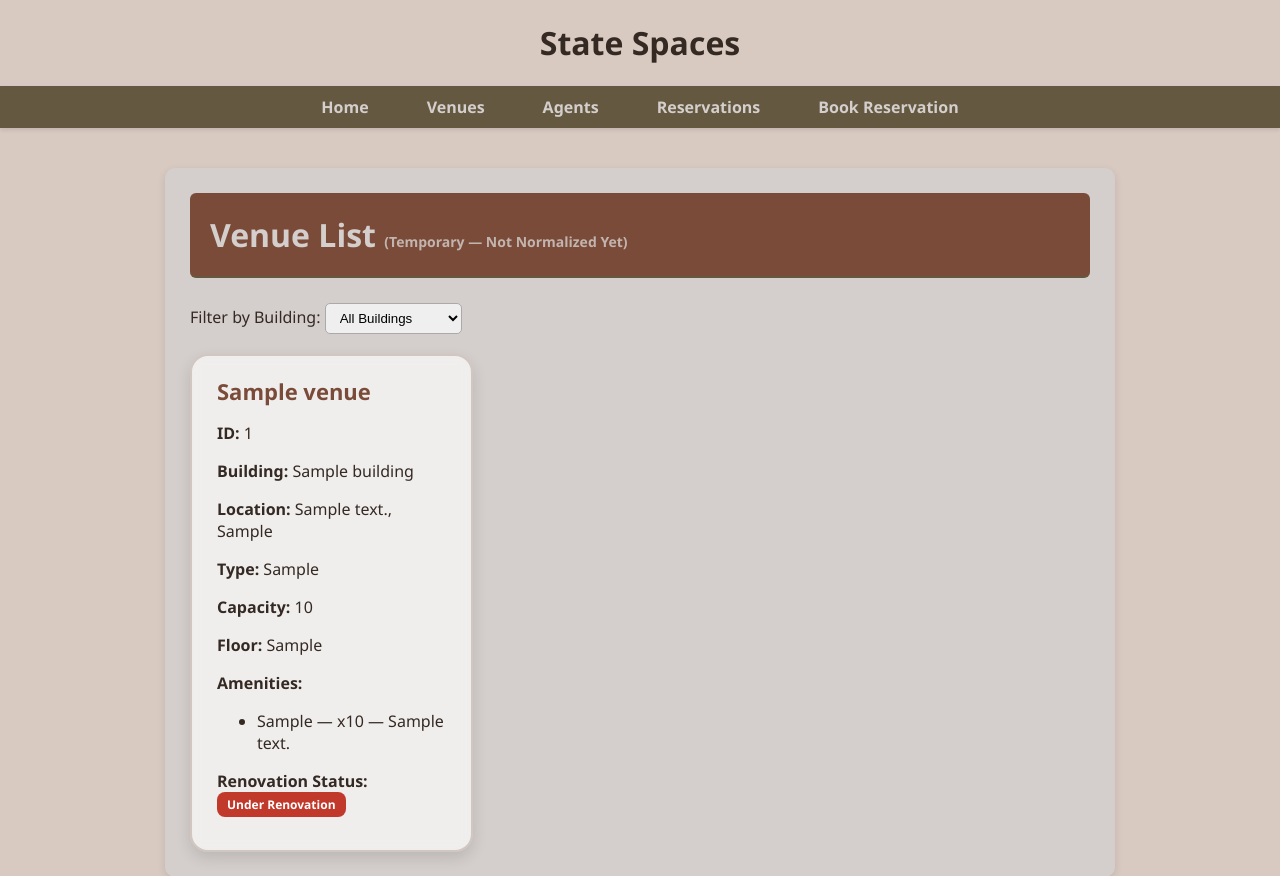
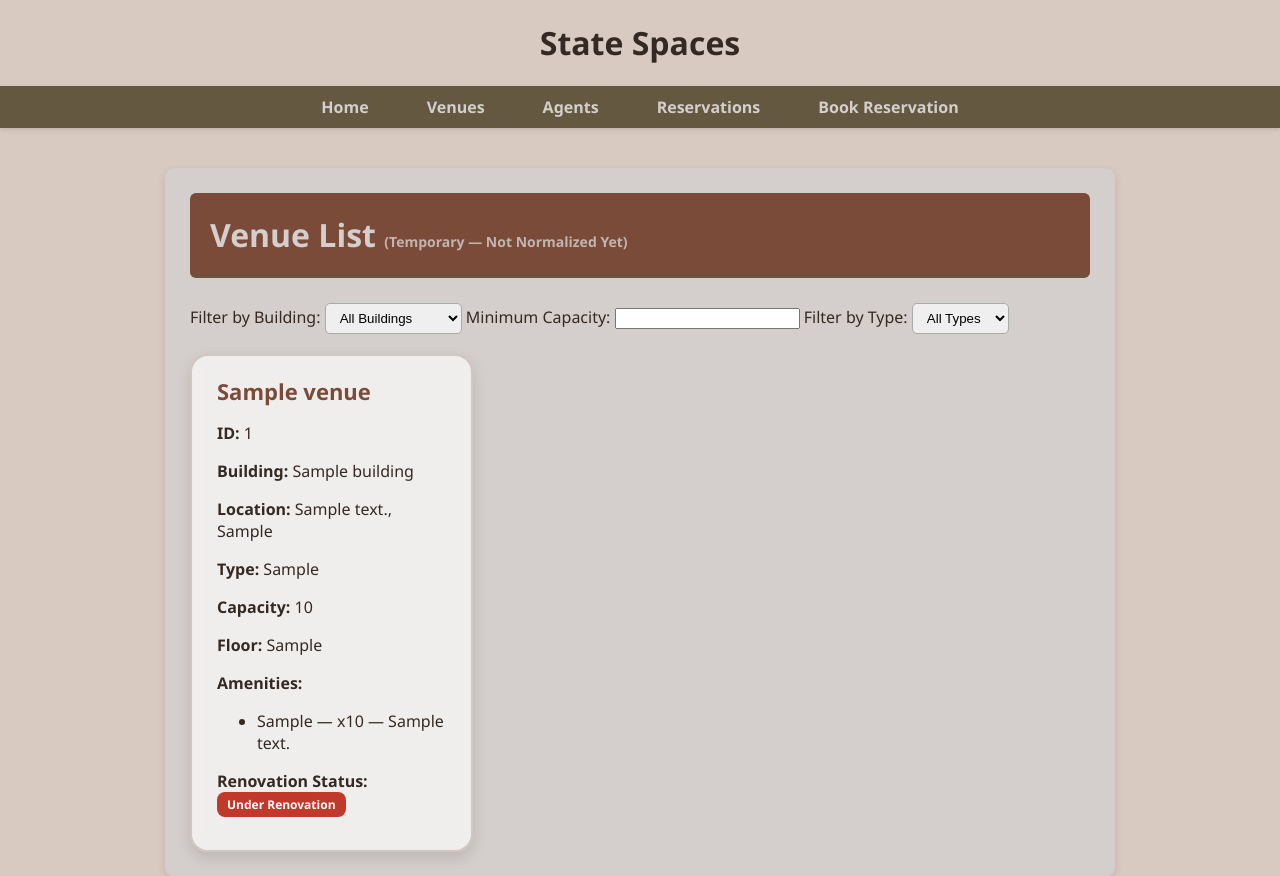
Before and after one commit to vin-arg/State-Spaces, a Django app: page /statespaces/venue_list/ in a window 1280 px wide. Shown: the top 876 px of the page. Run offline with Django 5.2, Linux system fonts and the light colour scheme; tables that the repository leaves empty hold one stand-in row (values such as "Sample post").

Commit message:
added filters

```diff
--- a/statespaces/home/templates/venue_list.html
+++ b/statespaces/home/templates/venue_list.html
@@ -4,7 +4,7 @@
 
 <h1>Venue List <span class="subtitle">(Temporary — Not Normalized Yet)</span></h1>
 
-<form method="GET" class="filter-form">
+<!-- <form method="GET" class="filter-form">
     <label for="building">Filter by Building:</label>
     <select name="building" id="building" onchange="this.form.submit()">
 
@@ -17,7 +17,38 @@
             </option>
         {% endfor %}
     </select>
+</form> -->
+
+<form method="GET" class="filter-form">
+    <label for="building">Filter by Building:</label>
+    <select name="building" id="building" onchange="this.form.submit()">
+        <option value="">All Buildings</option>
+        {% for b in buildings %}
+            <option value="{{ b.building_id }}"
+                {% if b.building_id == selected_building %}selected{% endif %}>
+                {{ b.name }}
+            </option>
+        {% endfor %}
+    </select>
+
+    <label for="capacity">Minimum Capacity:</label>
+    <input type="number" name="capacity" id="capacity"
+           value="{{ selected_capacity }}" min="1"
+           onchange="this.form.submit()">
+
+    <label for="venue_type">Filter by Type:</label>
+    <select name="venue_type" id="venue_type" onchange="this.form.submit()">
+        <option value="">All Types</option>
+        {% for t in venue_types %}
+            <option value="{{ t }}"
+                {% if t == selected_type %}selected{% endif %}>
+                {{ t }}
+            </option>
+        {% endfor %}
+    </select>
 </form>
+
+
 
 <div class="venue-container">
     {% for v in venues %}
--- a/statespaces/home/views.py
+++ b/statespaces/home/views.py
@@ -6,17 +6,51 @@ def home(request):
     return render(request, 'home.html', {'home': home})
 
 
+# def venue_list(request):
+#     selected_building = request.GET.get("building")
+#     venues = (Venue.objects.select_related("building").prefetch_related("venueamenity_set__amenity"))
+#     buildings = Building.objects.all()
+
+#     if selected_building:
+#         venues = venues.filter(building_id=selected_building)
+
+#     context = {"venues": venues, "buildings": buildings, "selected_building": selected_building,}
+
+#     return render(request, "venue_list.html", context)
+
 def venue_list(request):
     selected_building = request.GET.get("building")
-    venues = (Venue.objects.select_related("building").prefetch_related("venueamenity_set__amenity"))
+    selected_capacity = request.GET.get("capacity")
+    selected_type = request.GET.get("venue_type")
+
+    venues = Venue.objects.all()
     buildings = Building.objects.all()
 
+    # Get distinct venue types
+    venue_types = Venue.objects.values_list("venue_type", flat=True).distinct()
+
+    # Filter by building
     if selected_building:
-        venues = venues.filter(building_id=selected_building)
+        venues = venues.filter(building__building_id=selected_building)
 
-    context = {"venues": venues, "buildings": buildings, "selected_building": selected_building,}
+    # Filter by capacity
+    if selected_capacity:
+        venues = venues.filter(capacity__gte=selected_capacity)
 
-    return render(request, "venue_list.html", context)
+    # Filter by venue type
+    if selected_type:
+        venues = venues.filter(venue_type=selected_type)
+
+    return render(request, "venue_list.html", {
+        "venues": venues,
+        "buildings": buildings,
+        "venue_types": venue_types,
+        "selected_building": selected_building,
+        "selected_capacity": selected_capacity,
+        "selected_type": selected_type,
+    })
+
+
 
 
 def agent_list(request):
```
